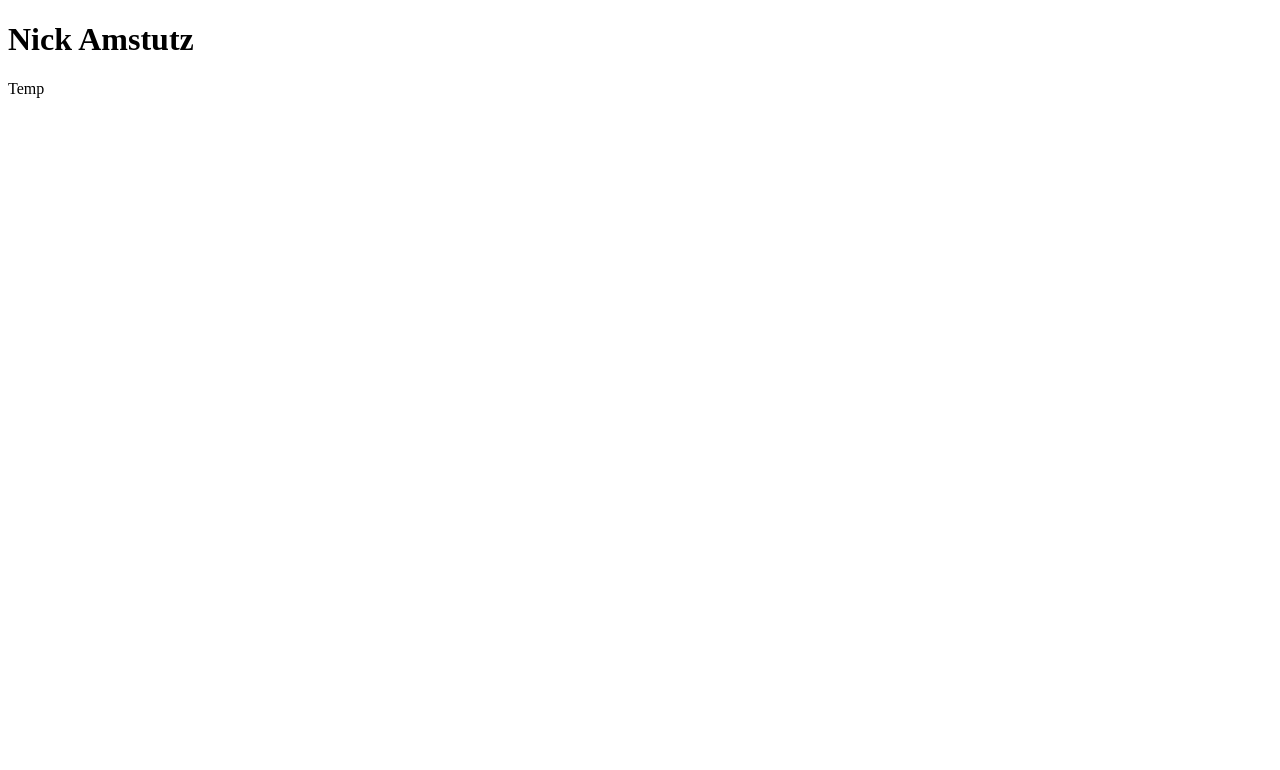
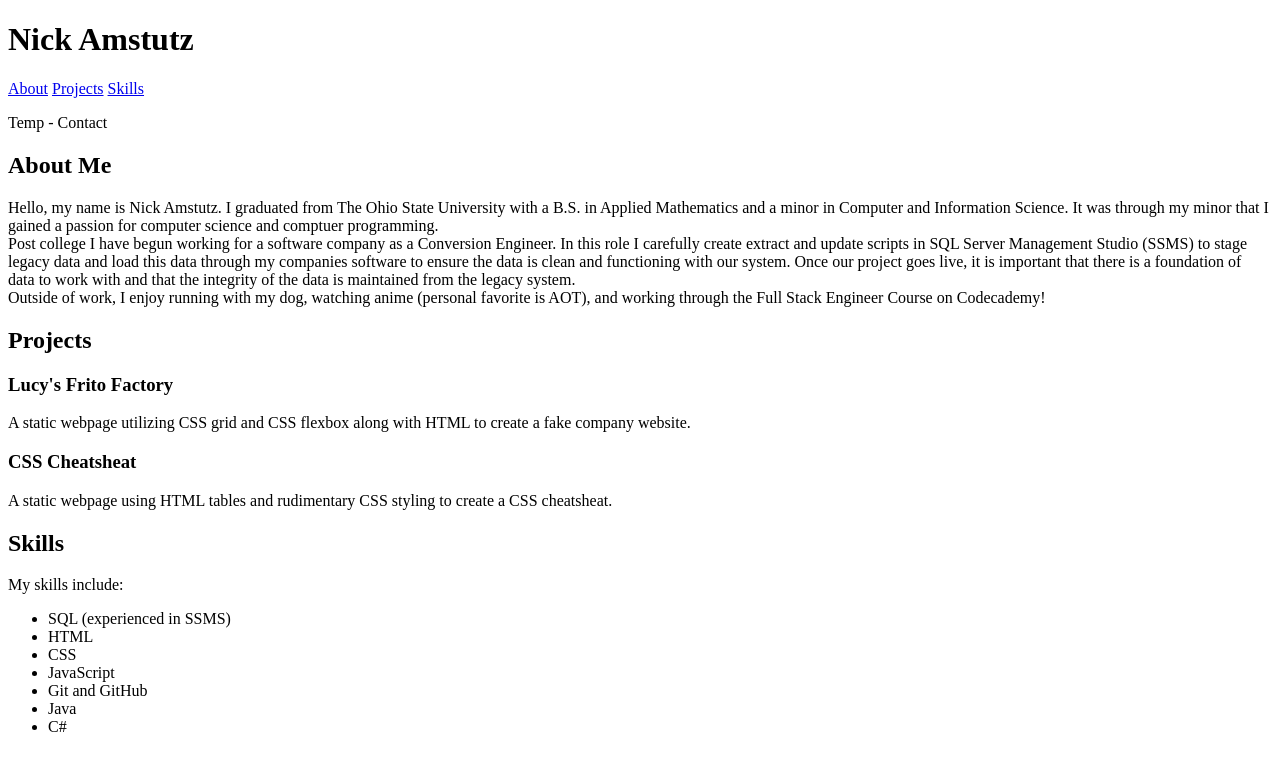
Before and after one commit to namstutz188/namstutz188.github.io, a plain HTML site: page index.html in a window 1280 px wide. Drawn offline with Linux system fonts and the light colour scheme.

Commit message:
Add HTML to index.html for foundation

```diff
--- a/index.html
+++ b/index.html
@@ -6,7 +6,53 @@
     <body>
         <h1>Nick Amstutz</h1>
         <nav>
-            <p>Temp</p>
+            <a href = #about>About</a>
+            <a href = "#projects">Projects</a>
+            <a href = "#skills">Skills</a>
+            <p>Temp - Contact</p>
         </nav>
+
+        <div id = "about">
+            <h2>About Me</h2>
+            <p>Hello, my name is Nick Amstutz. I graduated from The Ohio State University with a B.S. in Applied Mathematics and a minor in Computer and Information Science.
+                It was through my minor that I gained a passion for computer science and comptuer programming. <br>
+                Post college I have begun working for a software company as a Conversion Engineer. In this role I carefully create extract and update scripts in SQL Server Management Studio
+                (SSMS) to stage legacy data and load this data through my companies software to ensure the data is clean and functioning with our system. Once our project goes live,
+                it is important that there is a foundation of data to work with and that the integrity of the data is maintained from the legacy system. <br>
+                Outside of work, I enjoy running with my dog, watching anime (personal favorite is AOT), and working through the Full Stack Engineer Course on Codecademy!
+            </p>
+        </div>
+
+        <div id = "projects">
+            <h2>Projects</h2>
+
+            <div class = "project" id = "proj1">
+                <h3>Lucy's Frito Factory</h3>
+                <div class = "project description" id = "desc1">
+                    <p>A static webpage utilizing CSS grid and CSS flexbox along with HTML to create a fake company website.</p>
+                </div>
+            </div>
+
+            <div class = "project" id = "proj2">
+                <h3>CSS Cheatsheat</h3>
+                <div class = "project description" id ="desc2">
+                    <p>A static webpage using HTML tables and rudimentary CSS styling to create a CSS cheatsheat.</p>
+                </div>
+            </div>
+        </div>
+
+        <div id = "skills">
+            <h2>Skills</h2>
+            <p>My skills include:</p>
+            <ul>
+                <li>SQL (experienced in SSMS)</li>
+                <li>HTML</li>
+                <li>CSS</li>
+                <li>JavaScript</li>
+                <li>Git and GitHub</li>
+                <li>Java</li>
+                <li>C#</li>
+            </ul>
+        </div>
     </body>
 </html>
```
